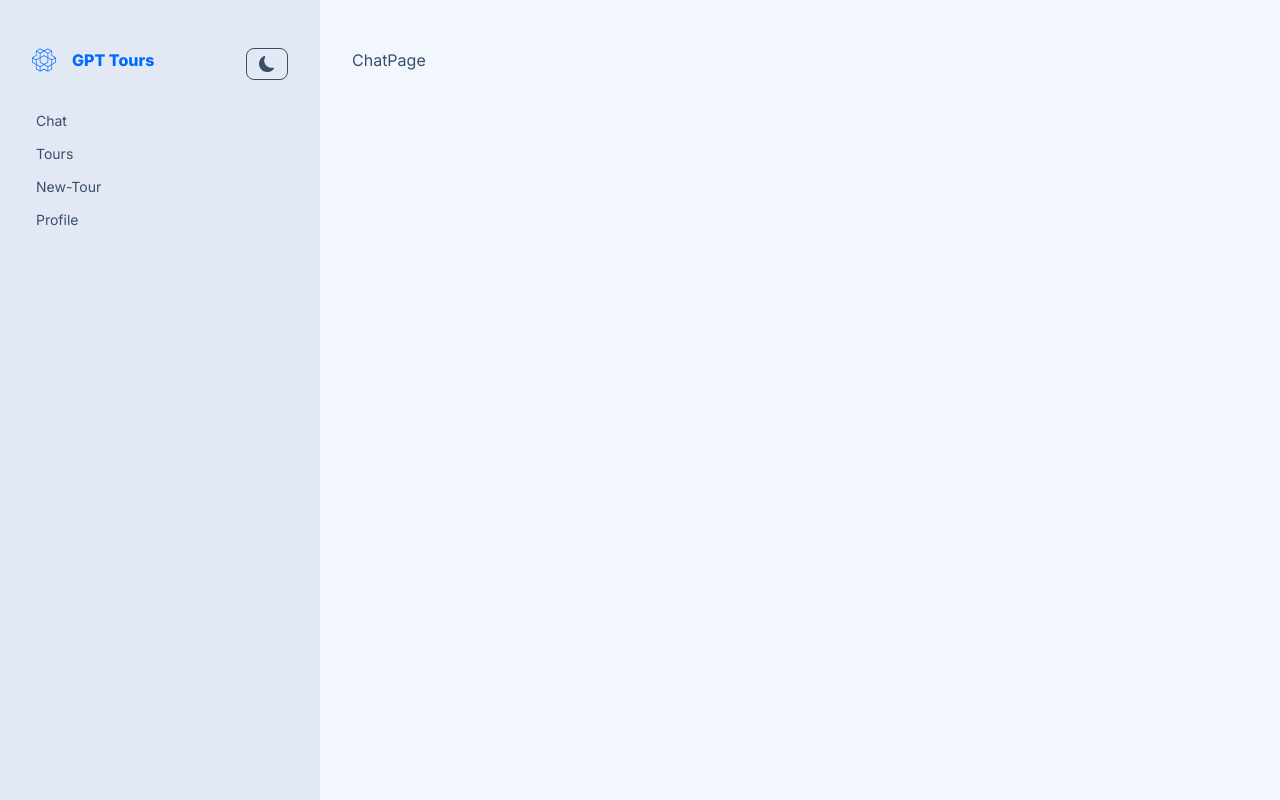
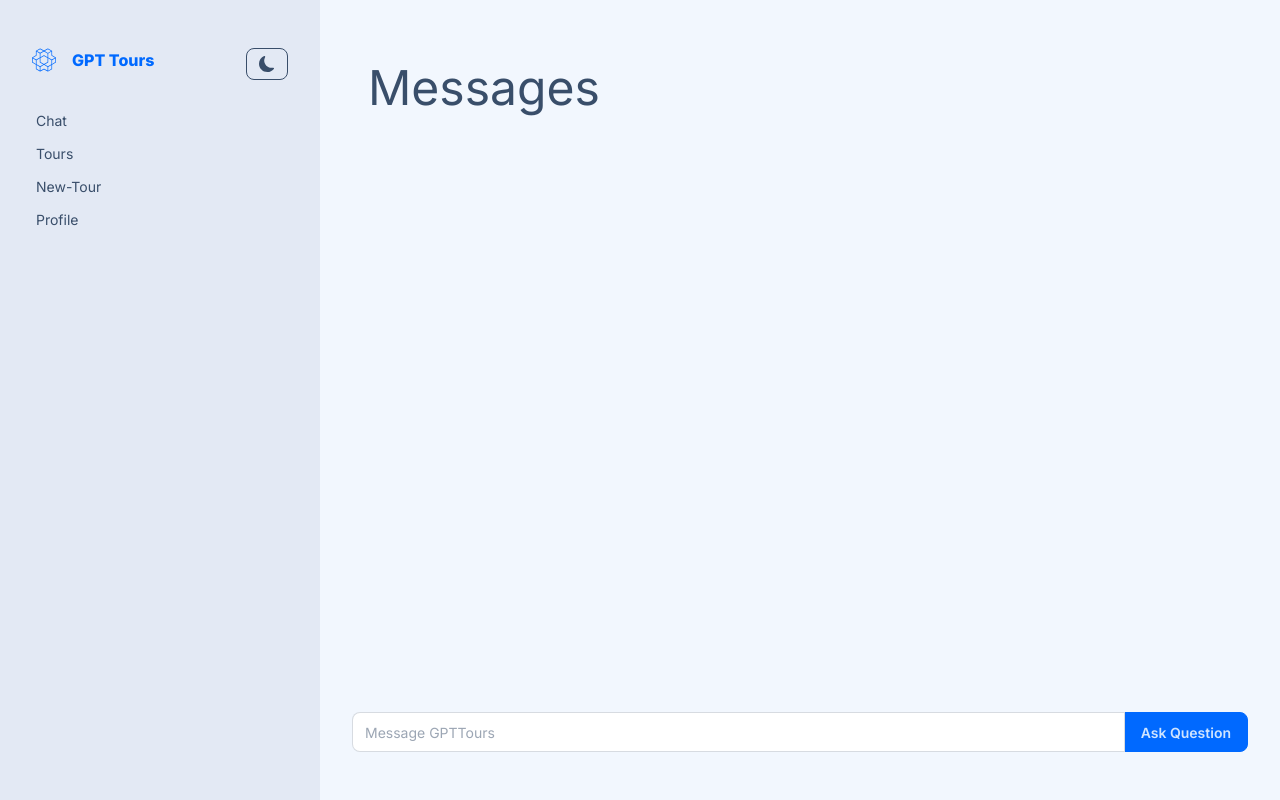
Before and after one commit to radu-bordea/NEXTjs-GPTTours, a Next.js app: page /chat in a window 1280 px wide. Built offline with nearby package versions, Linux system fonts and the light colour scheme; no server answers.

Commit message:
setup react query and a mutation for messages

```diff
--- a/app/(dashboard)/chat/page.jsx
+++ b/app/(dashboard)/chat/page.jsx
@@ -1,5 +1,31 @@
+// app/(dashboard)/chat/page.jsx
+
+import Chat from "../../../components/Chat";
+import {
+  dehydrate,
+  HydrationBoundary,
+  QueryClient, // ✅ import only once
+} from "@tanstack/react-query";
+
+// This page is a Server Component by default (Next.js App Router).
+// We create a QueryClient instance on the server to (optionally) prefetch data
+// and then pass its dehydrated state to the client via HydrationBoundary.
 const ChatPage = () => {
-    return ( <div>ChatPage</div> );
-}
+  // ✅ Use a DIFFERENT variable name than the class to avoid shadowing
+  const queryClient = new QueryClient();
+
+  // (Optional) If you want to prefetch, you'd do it here on the server:
+  // await queryClient.prefetchQuery({
+  //   queryKey: ["messages", { threadId }],
+  //   queryFn: () => fetchMessages(threadId),
+  // });
+
+  return (
+    <HydrationBoundary state={dehydrate(queryClient)}>
+      {/* <Chat /> should be a Client Component that uses React Query hooks */}
+      <Chat />
+    </HydrationBoundary>
+  );
+};
 
 export default ChatPage;
--- a/app/(dashboard)/profile/page.jsx
+++ b/app/(dashboard)/profile/page.jsx
@@ -1,7 +1,7 @@
 import { UserProfile } from "@clerk/nextjs";
 
-const ProfilePAge = () => {
+const ProfileaPge = () => {
     return ( <UserProfile routing="hash"/> );
 }
 
-export default ProfilePAge;
+export default ProfilePage;
--- a/app/providers.tsx
+++ b/app/providers.tsx
@@ -1,11 +1,33 @@
-'use client'
+"use client";
+
+import { ReactNode, useState } from "react";
+import { QueryClient, QueryClientProvider } from "@tanstack/react-query";
+import { ReactQueryDevtools } from "@tanstack/react-query-devtools";
 import { Toaster } from "react-hot-toast";
 
-const Providers = ({children}) => {
-    return <>
-    <Toaster position-top-center/>
-    {children}
-    </>
+interface ProvidersProps {
+  children: ReactNode;
 }
 
+const Providers = ({ children }: ProvidersProps) => {
+  const [queryClient] = useState(
+    () =>
+      new QueryClient({
+        defaultOptions: {
+          queries: {
+            staleTime: 60 * 1000,
+          },
+        },
+      })
+  );
+
+  return (
+    <QueryClientProvider client={queryClient}>
+      <Toaster position="top-center" />
+      {children}
+      <ReactQueryDevtools initialIsOpen={false} />
+    </QueryClientProvider>
+  );
+};
+
 export default Providers;
--- /dev/null
+++ b/components/Chat.tsx
@@ -0,0 +1,51 @@
+"use client";
+
+import { useMutation } from "@tanstack/react-query";
+import { useState } from "react";
+import { generateChatResponse } from "../utils/actions";
+
+const Chat = () => {
+  const [text, setText] = useState("");
+  const [message, setMessage] = useState<string[]>([]);
+
+  const { mutate } = useMutation({
+    mutationFn: (message: string) => generateChatResponse(message),
+  });
+
+  const handleSubmit = (e: React.FormEvent) => {
+    e.preventDefault();
+    mutate(text);
+  };
+
+  return (
+    <div className="min-h-[calc(100vh-6rem)] flex flex-col">
+      {/* Messages section */}
+      <div className="flex-1 overflow-y-auto p-4">
+        <h2 className="text-5xl mb-4">Messages</h2>
+        {/* messages here */}
+      </div>
+
+      {/* Input form fixed at bottom */}
+      <form onSubmit={handleSubmit} className="max-w-4xl">
+        <div className="join w-full">
+          <input
+            type="text"
+            placeholder="Message GPTTours"
+            className="input input-bordered join-item w-full"
+            value={text}
+            required
+            onChange={(e) => setText(e.target.value)}
+          />
+          <button
+            className="btn btn-primary join-item capitalize"
+            type="submit"
+          >
+            ask question
+          </button>
+        </div>
+      </form>
+    </div>
+  );
+};
+
+export default Chat;
--- a/package.json
+++ b/package.json
@@ -10,6 +10,8 @@
   },
   "dependencies": {
     "@clerk/nextjs": "^6.34.0",
+    "@tanstack/react-query": "^5.90.5",
+    "@tanstack/react-query-devtools": "^5.90.2",
     "next": "16.0.0",
     "react": "19.2.0",
     "react-dom": "19.2.0",
--- /dev/null
+++ b/utils/actions.tsx
@@ -0,0 +1,8 @@
+'use server'
+
+
+export const generateChatResponse = async (chatMessage: string) => {
+    console.log(chatMessage);
+    return 'awesome'
+
+}
```
Also changed, not shown: 2 other files (tests, documents, lock files or other folders).
